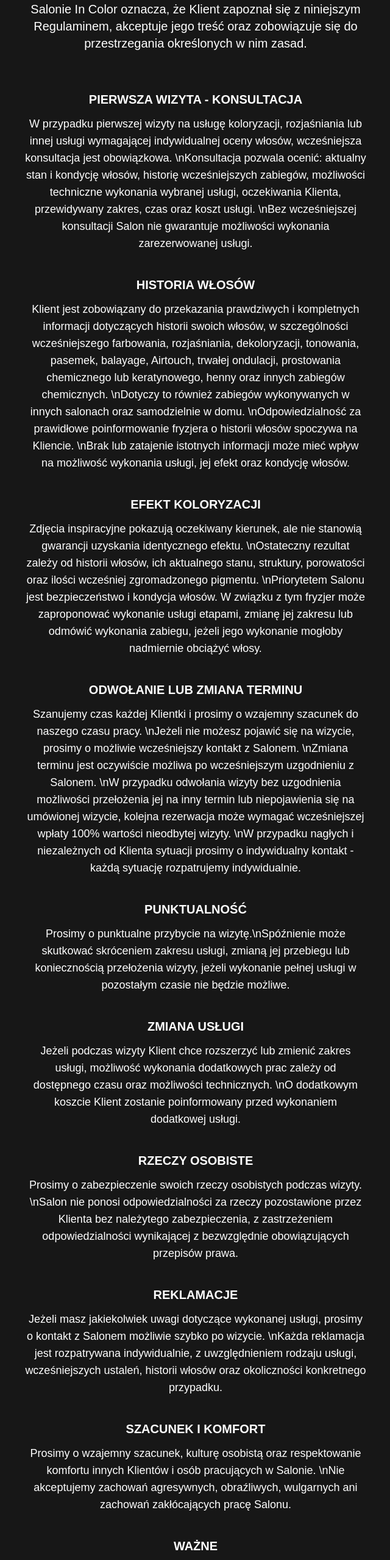
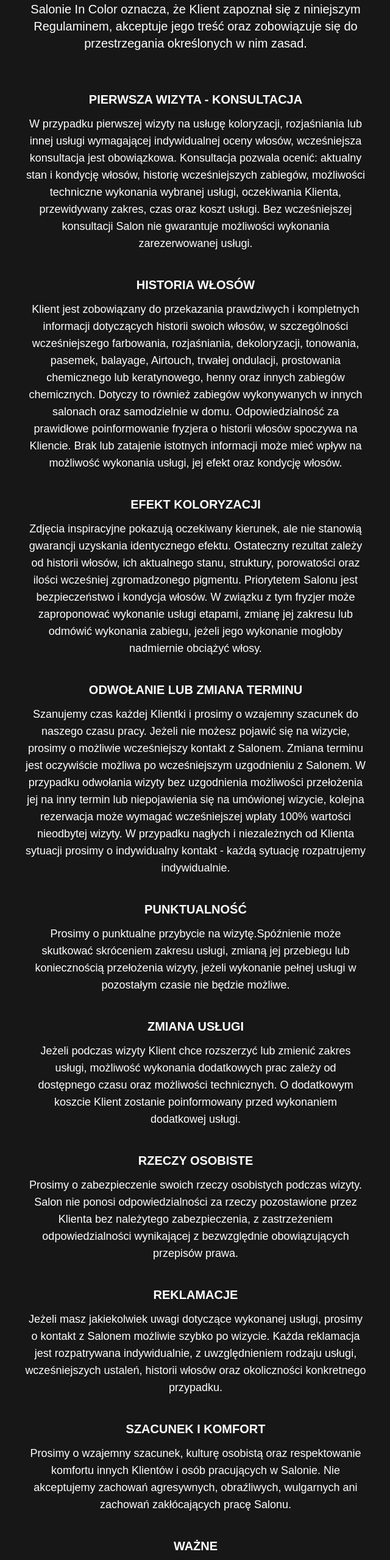
Before and after one commit to crynfour4/in-color, a Next.js app: page /regulamin in a window 1280 px wide. Shown: the part 239-2797 px from the top of the page at 61% size, without its empty margins (319-959 px from the left). Built offline with nearby package versions, Linux system fonts and the light colour scheme; a web font is replaced by a local one.

Commit message:
bug fix: \n element present in places where it shouldn't be

```diff
--- a/app/regulamin/page.tsx
+++ b/app/regulamin/page.tsx
@@ -15,41 +15,41 @@ export default function RegulaminPage() {
                     <Headline>PIERWSZA WIZYTA - KONSULTACJA</Headline>
                     <Paragraph>
                         W przypadku pierwszej wizyty na usługę koloryzacji, rozjaśniania lub innej usługi wymagającej indywidualnej oceny włosów,
-                        wcześniejsza konsultacja jest obowiązkowa. \nKonsultacja pozwala ocenić: aktualny stan i kondycję włosów, historię wcześniejszych zabiegów,
+                        wcześniejsza konsultacja jest obowiązkowa. Konsultacja pozwala ocenić: aktualny stan i kondycję włosów, historię wcześniejszych zabiegów,
                         możliwości techniczne wykonania wybranej usługi, oczekiwania Klienta, przewidywany zakres, czas oraz koszt usługi.
-                        \nBez wcześniejszej konsultacji Salon nie gwarantuje możliwości wykonania zarezerwowanej usługi.
+                        Bez wcześniejszej konsultacji Salon nie gwarantuje możliwości wykonania zarezerwowanej usługi.
                     </Paragraph>
 
                     <Headline>HISTORIA WŁOSÓW</Headline>
                     <Paragraph>
                         Klient jest zobowiązany do przekazania prawdziwych i kompletnych informacji dotyczących historii swoich włosów, w szczególności wcześniejszego farbowania,
                         rozjaśniania, dekoloryzacji, tonowania, pasemek, balayage, Airtouch, trwałej ondulacji, prostowania chemicznego lub keratynowego,
-                        henny oraz innych zabiegów chemicznych. \nDotyczy to również zabiegów wykonywanych w innych salonach oraz samodzielnie w domu.
-                        \nOdpowiedzialność za prawidłowe poinformowanie fryzjera o historii włosów spoczywa na Kliencie.
-                        \nBrak lub zatajenie istotnych informacji może mieć wpływ na możliwość wykonania usługi, jej efekt oraz kondycję włosów.
+                        henny oraz innych zabiegów chemicznych. Dotyczy to również zabiegów wykonywanych w innych salonach oraz samodzielnie w domu.
+                        Odpowiedzialność za prawidłowe poinformowanie fryzjera o historii włosów spoczywa na Kliencie.
+                        Brak lub zatajenie istotnych informacji może mieć wpływ na możliwość wykonania usługi, jej efekt oraz kondycję włosów.
                     </Paragraph>
 
                     <Headline>EFEKT KOLORYZACJI</Headline>
                     <Paragraph>
                         Zdjęcia inspiracyjne pokazują oczekiwany kierunek, ale nie stanowią gwarancji uzyskania identycznego efektu.
-                        \nOstateczny rezultat zależy od historii włosów, ich aktualnego stanu, struktury, porowatości oraz ilości wcześniej zgromadzonego pigmentu.
-                        \nPriorytetem Salonu jest bezpieczeństwo i kondycja włosów. W związku z tym fryzjer może zaproponować wykonanie usługi etapami,
+                        Ostateczny rezultat zależy od historii włosów, ich aktualnego stanu, struktury, porowatości oraz ilości wcześniej zgromadzonego pigmentu.
+                        Priorytetem Salonu jest bezpieczeństwo i kondycja włosów. W związku z tym fryzjer może zaproponować wykonanie usługi etapami,
                         zmianę jej zakresu lub odmówić wykonania zabiegu, jeżeli jego wykonanie mogłoby nadmiernie obciążyć włosy.
                     </Paragraph>
 
                     <Headline>ODWOŁANIE LUB ZMIANA TERMINU</Headline>
                     <Paragraph>
                         Szanujemy czas każdej Klientki i prosimy o wzajemny szacunek do naszego czasu pracy.
-                        \nJeżeli nie możesz pojawić się na wizycie, prosimy o możliwie wcześniejszy kontakt z Salonem.
-                        \nZmiana terminu jest oczywiście możliwa po wcześniejszym uzgodnieniu z Salonem.
-                        \nW przypadku odwołania wizyty bez uzgodnienia możliwości przełożenia jej na inny termin lub niepojawienia się na umówionej wizycie,
+                        Jeżeli nie możesz pojawić się na wizycie, prosimy o możliwie wcześniejszy kontakt z Salonem.
+                        Zmiana terminu jest oczywiście możliwa po wcześniejszym uzgodnieniu z Salonem.
+                        W przypadku odwołania wizyty bez uzgodnienia możliwości przełożenia jej na inny termin lub niepojawienia się na umówionej wizycie,
                         kolejna rezerwacja może wymagać wcześniejszej wpłaty 100% wartości nieodbytej wizyty.
-                        \nW przypadku nagłych i niezależnych od Klienta sytuacji prosimy o indywidualny kontakt - każdą sytuację rozpatrujemy indywidualnie.
+                        W przypadku nagłych i niezależnych od Klienta sytuacji prosimy o indywidualny kontakt - każdą sytuację rozpatrujemy indywidualnie.
                     </Paragraph>
 
                     <Headline>PUNKTUALNOŚĆ</Headline>
                     <Paragraph>
-                        Prosimy o punktualne przybycie na wizytę.\nSpóźnienie może skutkować skróceniem zakresu usługi, zmianą jej przebiegu lub koniecznością przełożenia wizyty,
+                        Prosimy o punktualne przybycie na wizytę.Spóźnienie może skutkować skróceniem zakresu usługi, zmianą jej przebiegu lub koniecznością przełożenia wizyty,
                         jeżeli wykonanie pełnej usługi w pozostałym czasie nie będzie możliwe.
                     </Paragraph>
 
@@ -57,33 +57,33 @@ export default function RegulaminPage() {
                     <Paragraph>
                         Jeżeli podczas wizyty Klient chce rozszerzyć lub zmienić zakres usługi,
                         możliwość wykonania dodatkowych prac zależy od dostępnego czasu oraz możliwości technicznych.
-                        \nO dodatkowym koszcie Klient zostanie poinformowany przed wykonaniem dodatkowej usługi.
+                        O dodatkowym koszcie Klient zostanie poinformowany przed wykonaniem dodatkowej usługi.
                     </Paragraph>
 
                     <Headline>RZECZY OSOBISTE</Headline>
                     <Paragraph>
                         Prosimy o zabezpieczenie swoich rzeczy osobistych podczas wizyty.
-                        \nSalon nie ponosi odpowiedzialności za rzeczy pozostawione przez Klienta bez należytego zabezpieczenia,
+                        Salon nie ponosi odpowiedzialności za rzeczy pozostawione przez Klienta bez należytego zabezpieczenia,
                         z zastrzeżeniem odpowiedzialności wynikającej z bezwzględnie obowiązujących przepisów prawa.
                     </Paragraph>
 
                     <Headline>REKLAMACJE</Headline>
                     <Paragraph>
                         Jeżeli masz jakiekolwiek uwagi dotyczące wykonanej usługi, prosimy o kontakt z Salonem możliwie szybko po wizycie.
-                        \nKażda reklamacja jest rozpatrywana indywidualnie, z uwzględnieniem rodzaju usługi, wcześniejszych ustaleń,
+                        Każda reklamacja jest rozpatrywana indywidualnie, z uwzględnieniem rodzaju usługi, wcześniejszych ustaleń,
                         historii włosów oraz okoliczności konkretnego przypadku.
                     </Paragraph>
 
                     <Headline>SZACUNEK I KOMFORT</Headline>
                     <Paragraph>
                         Prosimy o wzajemny szacunek, kulturę osobistą oraz respektowanie komfortu innych Klientów i osób pracujących w Salonie.
-                        \nNie akceptujemy zachowań agresywnych, obraźliwych, wulgarnych ani zachowań zakłócających pracę Salonu.
+                        Nie akceptujemy zachowań agresywnych, obraźliwych, wulgarnych ani zachowań zakłócających pracę Salonu.
                     </Paragraph>
 
                     <Headline>WAŻNE</Headline>
                     <Paragraph>
                         Rezerwując wizytę w Salonie In Color, potwierdzasz, że zapoznałaś/eś się z Regulaminem, akceptujesz jego zasady i zobowiązujesz się do ich przestrzegania.
-                        \nPełna wersja Regulaminu jest dostępna w Salonie.\nDziękujemy za zaufanie, punktualność i wzajemny szacunek.
+                        Pełna wersja Regulaminu jest dostępna w Salonie.Dziękujemy za zaufanie, punktualność i wzajemny szacunek.
                     </Paragraph>
                 </div>
             </div>
```
